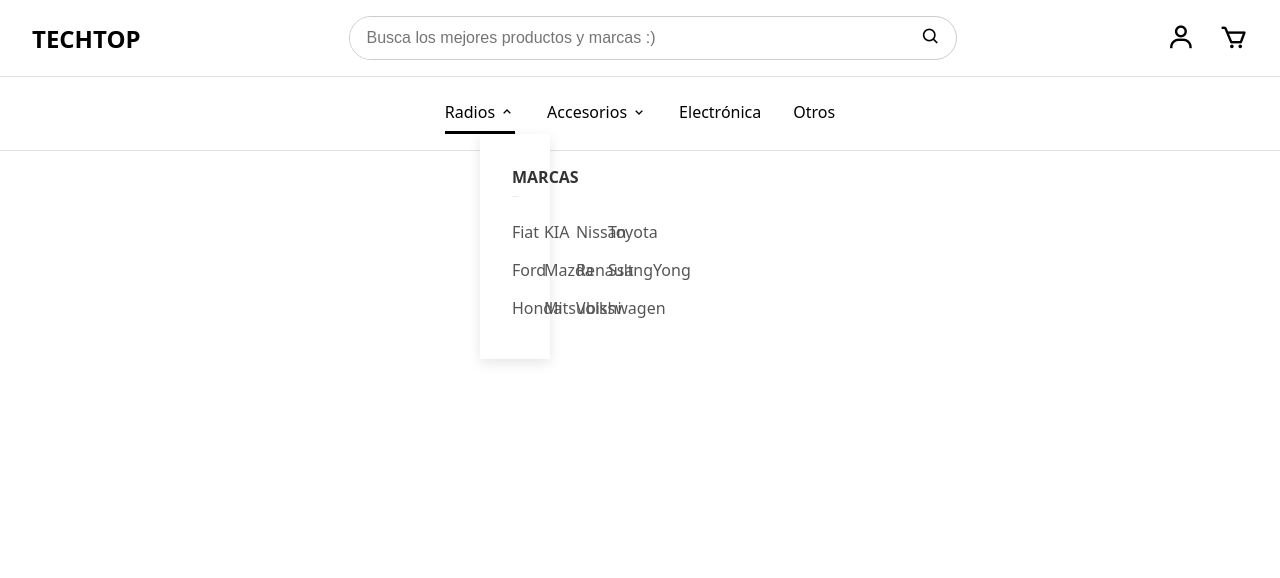
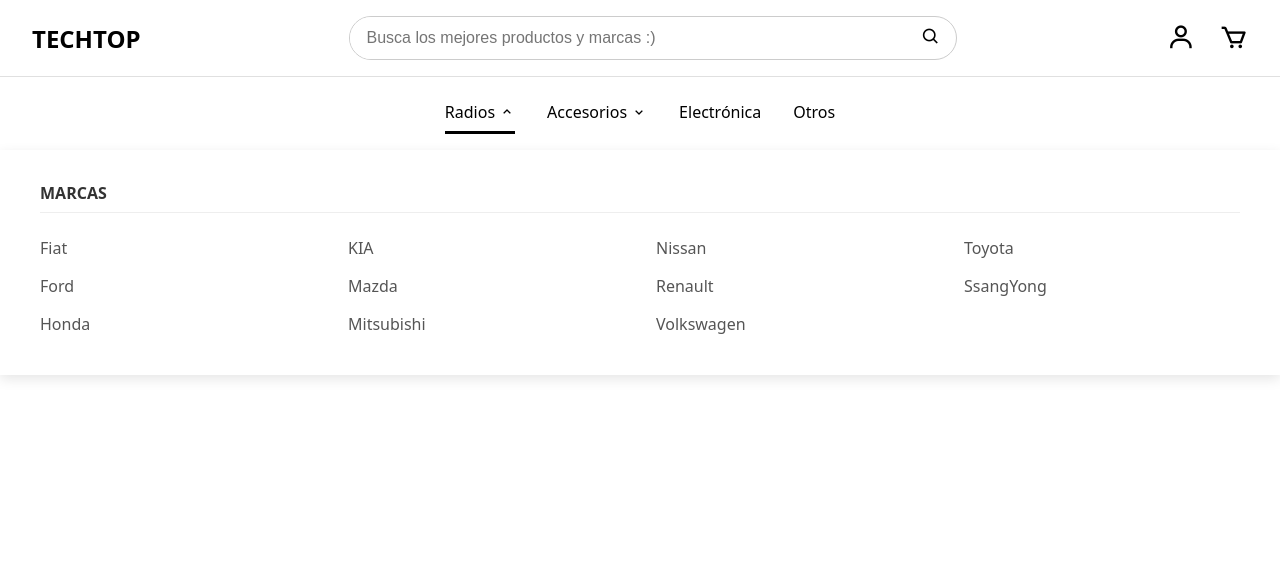
Before and after one commit to palgatox64/techtop, a Django app: template templates/home.html in a window 1280 px wide, after a click on "Radios". Shown: the top 578 px of the page. Run offline with Django 5.2, Linux system fonts and the light colour scheme; the template is opened without the code that fills it, so the values that code supplies are empty.

Commit message:
fix barra del menu

```diff
--- a/static/css/styles.css
+++ b/static/css/styles.css
@@ -83,6 +83,7 @@ ul {
 .navbar {
     padding: 1rem 2rem;
     border-bottom: 1px solid #e0e0e0;
+    position: relative; /* <-- AÑADE ESTO */
 }
 
 .nav-links {
@@ -154,7 +155,7 @@ ul {
 }
 
 .nav-item-dropdown {
-    position: relative;
+    position: static;
 }
 
 /* Estilo del enlace principal de navegación */
@@ -175,8 +176,7 @@ ul {
 .mega-menu {
     position: absolute;
     top: 100%;
-    left: 50%;
-    transform: translateX(-50%);
+    left: 0%;
     width: 100%;
     background-color: #fff;
     box-shadow: 0 4px 12px rgba(0,0,0,0.1);
@@ -184,6 +184,7 @@ ul {
     z-index: 100;
     opacity: 0;
     visibility: hidden;
+    transform: translateY(-10px)
     transition: opacity 0.3s ease, visibility 0.3s;
 }
 
```
Also changed, not shown: static/js/main.js (renamed from static/main.js).
